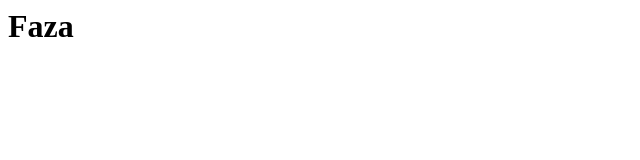
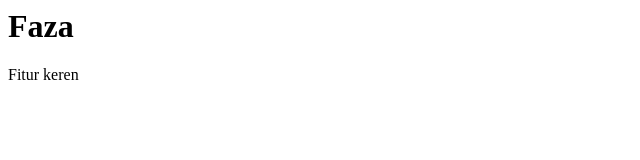
Before and after one commit to azaf123/gigih-project-practice, a plain HTML site: page index.html in a window 1280 px wide. Shown: the full height of the page, 0-640 px from the left. Drawn offline with Linux system fonts and the light colour scheme.

Commit message:
fitur keren added

```diff
--- a/index.html
+++ b/index.html
@@ -4,8 +4,10 @@
     <meta http-equiv="X-UA-Compatible" content="IE=edge">
     <meta name="viewport" content="width=device-width, initial-scale=1.0">
     <title>Test</title>
+
 </head>
 <body>
     <h1>Faza</h1>
+    <p id="fitur">Fitur keren</p>
 </body>
 </html>
```
